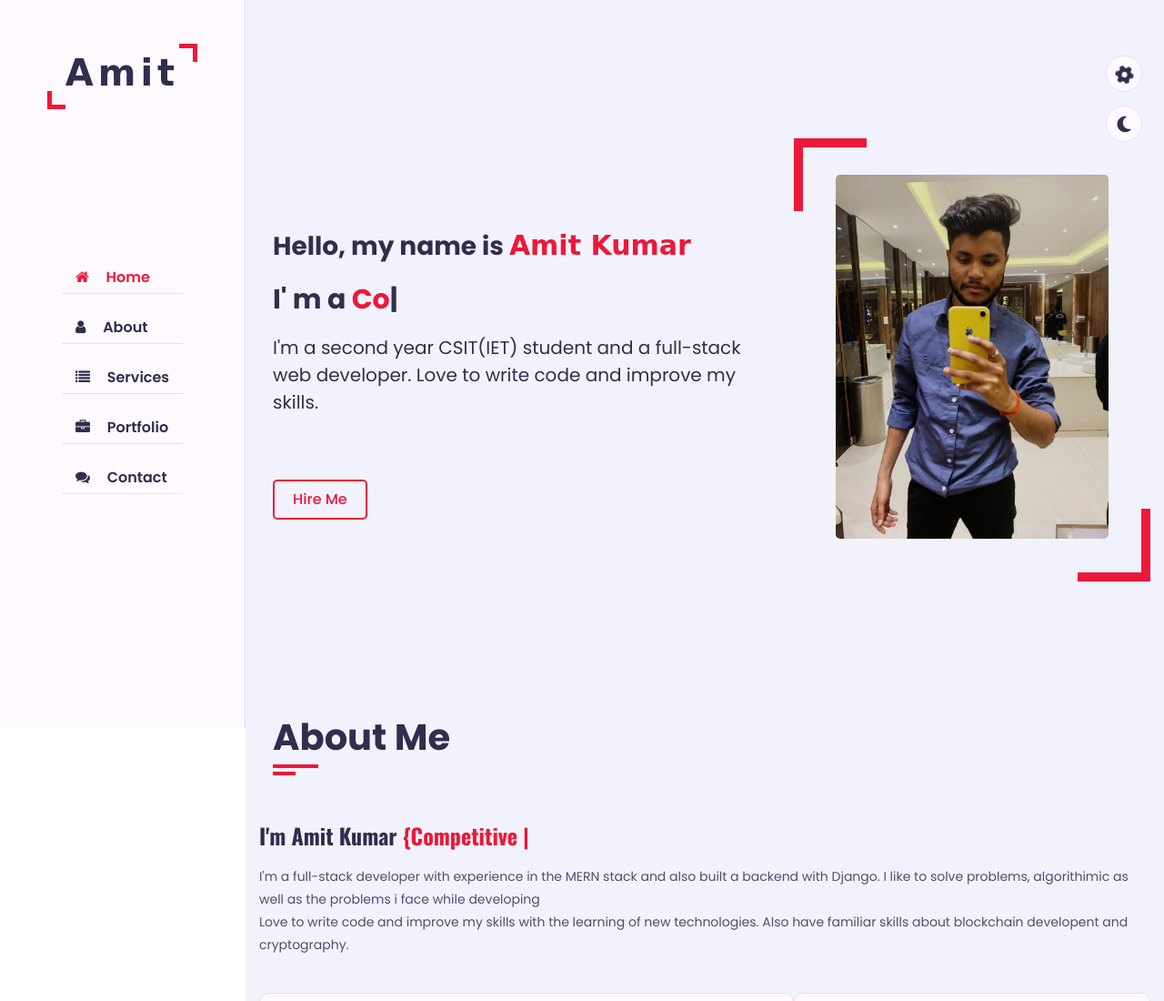
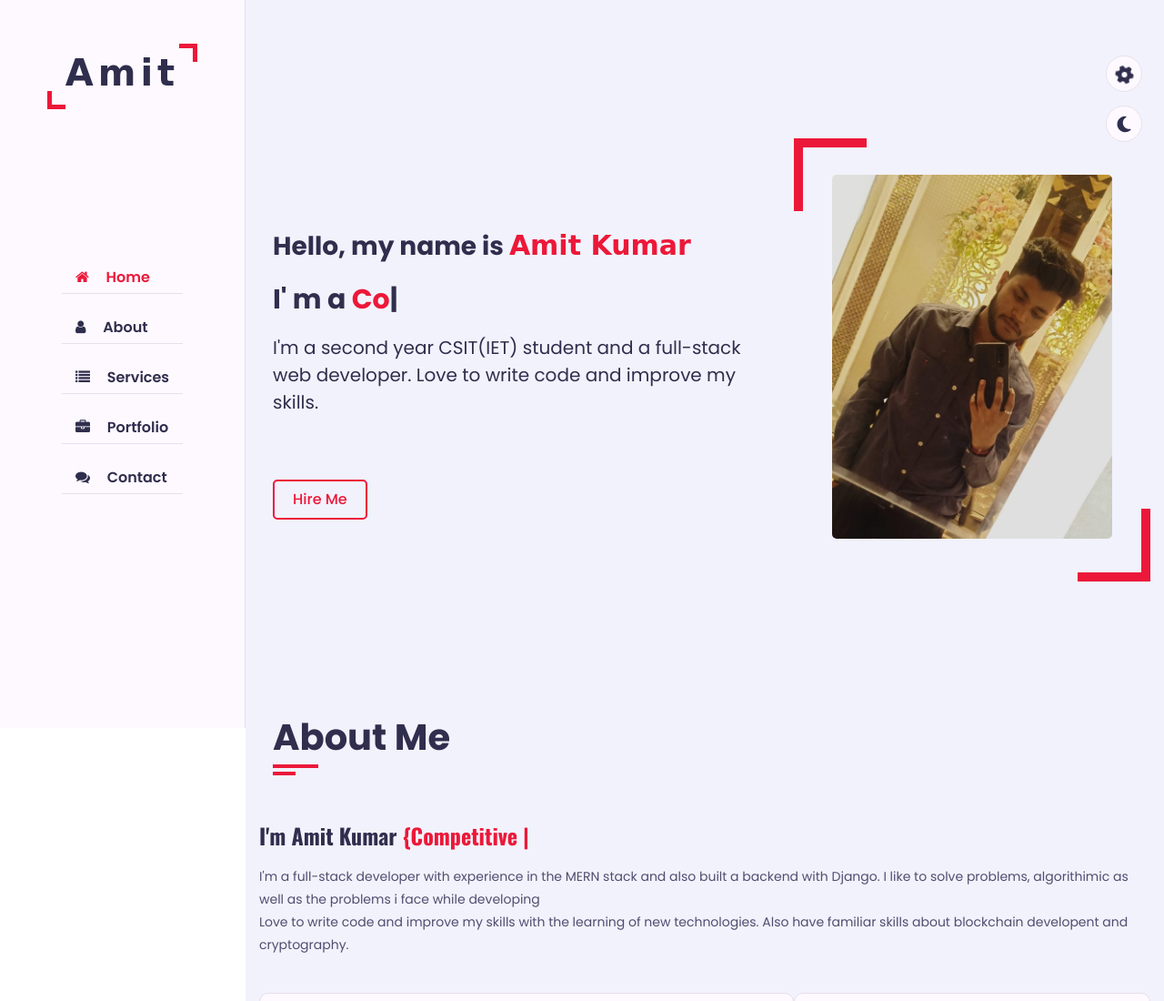
Before and after one commit to DeveAmit/deveamit.io, a plain HTML site: page index.html in a window 1280 px wide. Shown: the top 1100 px of the page at 91% size. Drawn offline with nearby package versions, Linux system fonts and the light colour scheme; a web font is replaced by a local one.

Commit message:
add photo

```diff
--- a/index.html
+++ b/index.html
@@ -81,10 +81,10 @@
               <a href="#contact" class="btn hire-me">Hire Me</a>
             </div>
             <div class="home-img">
-              <img src="images/amit2233.jpg " alt="">
+              <img src="images/amit4455.jpg " alt="">
             </div>
             <div class="home-img2">
-              <img src="images/amit2233.jpg " alt="">
+              <img src="images/amit4455.jpg " alt="">
             </div>
           </div>
         </div>
```
Also changed, not shown: images/amit4455.jpg (added).
